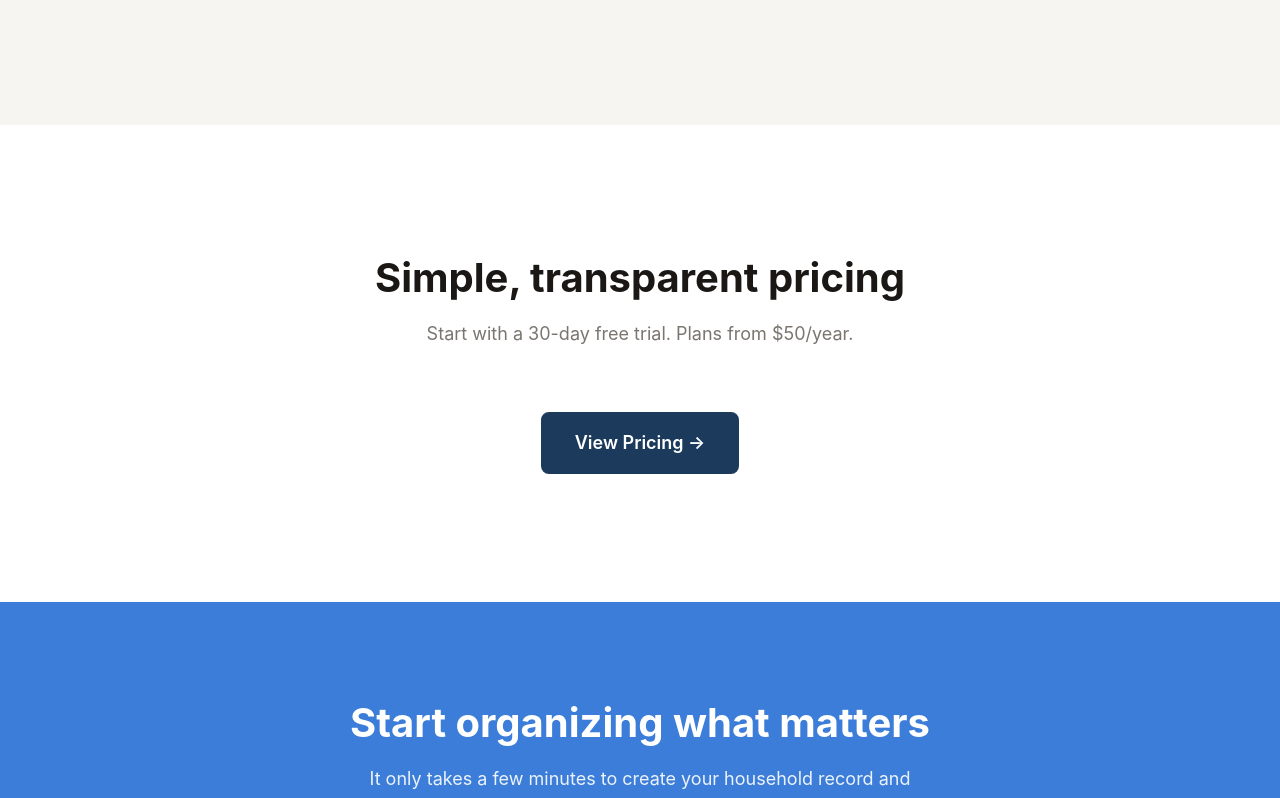
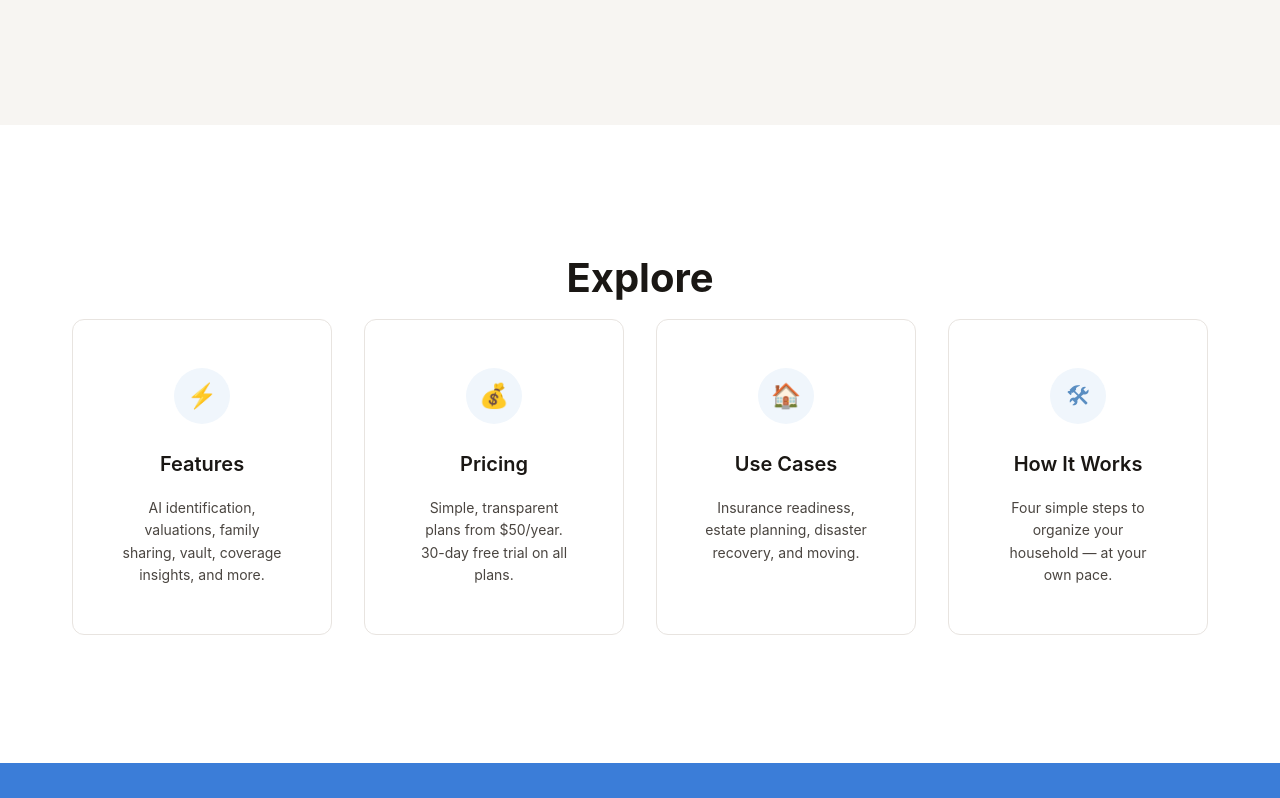
Before and after one commit to HeirDock/heirdock-website, a React (Vite) app in the folder apps/web/: page /customer in a window 1280 px wide. Shown: the part 2080-2878 px from the top of the page. Built offline with nearby package versions, Linux system fonts and the light colour scheme; no server answers.

Commit message:
Add Explore/Learn More navigation sections to customer and partner landing pages

```diff
--- a/apps/web/src/pages/customer/Landing.tsx
+++ b/apps/web/src/pages/customer/Landing.tsx
@@ -109,16 +109,32 @@ export default function CustomerLanding() {
         </div>
       </section>
 
-      {/* Pricing Teaser */}
-      <section className="section section--white text-center">
+      {/* Explore More */}
+      <section className="section section--white">
         <div className="container">
-          <h2 className="section__title">Simple, transparent pricing</h2>
-          <p className="section__subtitle">
-            Start with a 30-day free trial. Plans from $50/year.
-          </p>
-          <Link to="/customer/pricing" className="btn btn--primary btn--lg">
-            View Pricing &rarr;
-          </Link>
+          <h2 className="section__title">Explore</h2>
+          <div className="feature-grid">
+            <Link to="/customer/features" className="feature-card" style={{ textDecoration: "none", color: "inherit" }}>
+              <div className="feature-card__icon">&#9889;</div>
+              <div className="feature-card__title">Features</div>
+              <p className="feature-card__description">AI identification, valuations, family sharing, vault, coverage insights, and more.</p>
+            </Link>
+            <Link to="/customer/pricing" className="feature-card" style={{ textDecoration: "none", color: "inherit" }}>
+              <div className="feature-card__icon">&#128176;</div>
+              <div className="feature-card__title">Pricing</div>
+              <p className="feature-card__description">Simple, transparent plans from $50/year. 30-day free trial on all plans.</p>
+            </Link>
+            <Link to="/customer/use-cases" className="feature-card" style={{ textDecoration: "none", color: "inherit" }}>
+              <div className="feature-card__icon">&#127968;</div>
+              <div className="feature-card__title">Use Cases</div>
+              <p className="feature-card__description">Insurance readiness, estate planning, disaster recovery, and moving.</p>
+            </Link>
+            <Link to="/customer/how-it-works" className="feature-card" style={{ textDecoration: "none", color: "inherit" }}>
+              <div className="feature-card__icon">&#128736;</div>
+              <div className="feature-card__title">How It Works</div>
+              <p className="feature-card__description">Four simple steps to organize your household — at your own pace.</p>
+            </Link>
+          </div>
         </div>
       </section>
 
--- a/apps/web/src/pages/partner/Landing.tsx
+++ b/apps/web/src/pages/partner/Landing.tsx
@@ -95,6 +95,35 @@ export default function PartnerLanding() {
         </div>
       </section>
 
+      {/* Explore More */}
+      <section className="section section--white">
+        <div className="container">
+          <h2 className="section__title">Learn more</h2>
+          <div className="feature-grid">
+            <Link to="/partner/how-it-works" className="feature-card" style={{ textDecoration: "none", color: "inherit" }}>
+              <div className="feature-card__icon">&#128736;</div>
+              <div className="feature-card__title">How It Works</div>
+              <p className="feature-card__description">See the 5-step partner workflow from registration to client service.</p>
+            </Link>
+            <Link to="/partner/features" className="feature-card" style={{ textDecoration: "none", color: "inherit" }}>
+              <div className="feature-card__icon">&#9889;</div>
+              <div className="feature-card__title">Partner Features</div>
+              <p className="feature-card__description">Client workspaces, document sharing, analytics, and team management.</p>
+            </Link>
+            <Link to="/partner/pricing" className="feature-card" style={{ textDecoration: "none", color: "inherit" }}>
+              <div className="feature-card__icon">&#128176;</div>
+              <div className="feature-card__title">Pricing</div>
+              <p className="feature-card__description">Flexible plans from Solo to Enterprise. Start with a free 60-day pilot.</p>
+            </Link>
+            <Link to="/partner/use-cases" className="feature-card" style={{ textDecoration: "none", color: "inherit" }}>
+              <div className="feature-card__icon">&#128188;</div>
+              <div className="feature-card__title">Use Cases</div>
+              <p className="feature-card__description">How insurance agents, estate planners, and appraisers use HeirDock.</p>
+            </Link>
+          </div>
+        </div>
+      </section>
+
       {/* CTA */}
       <section className="cta-band">
         <div className="container">
```
